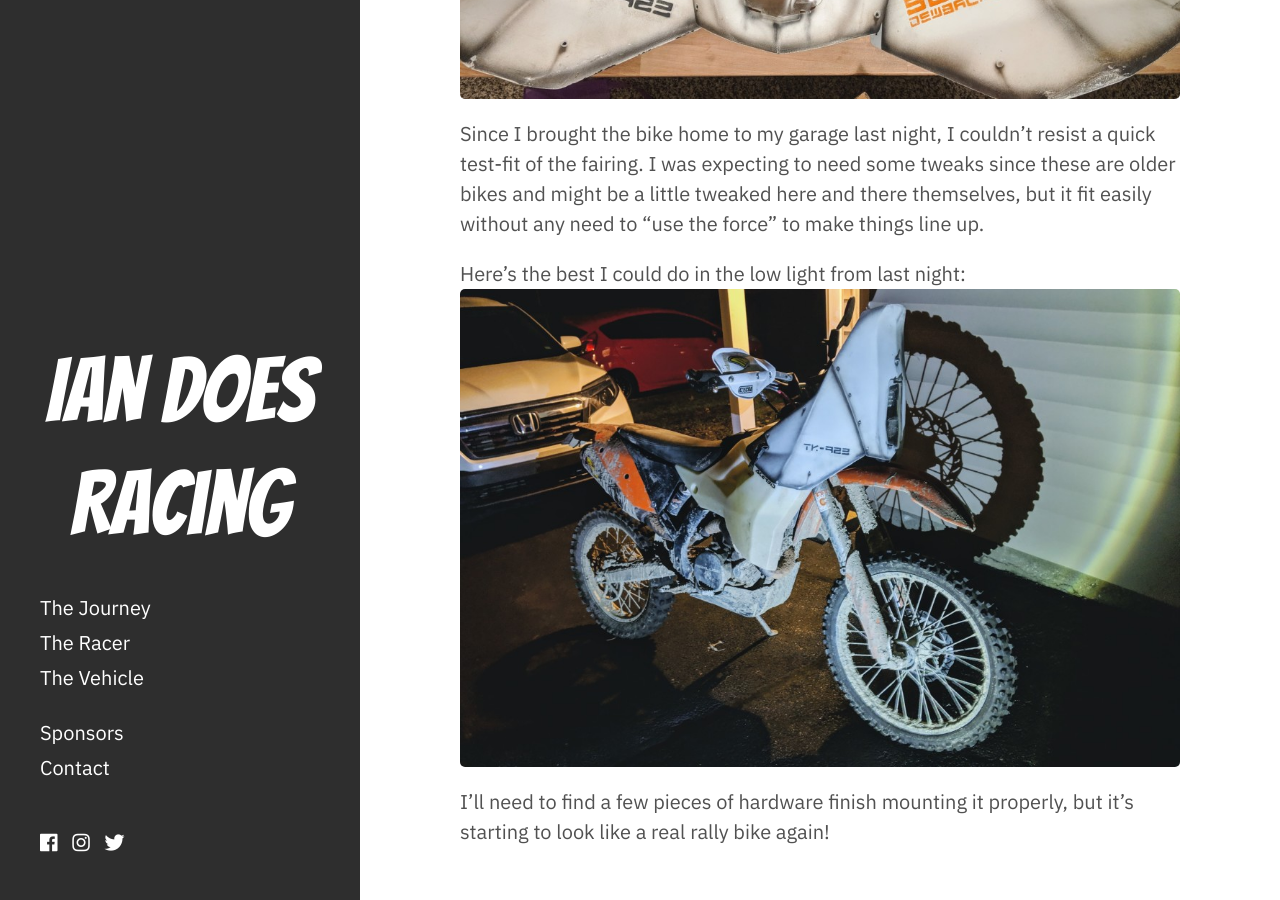
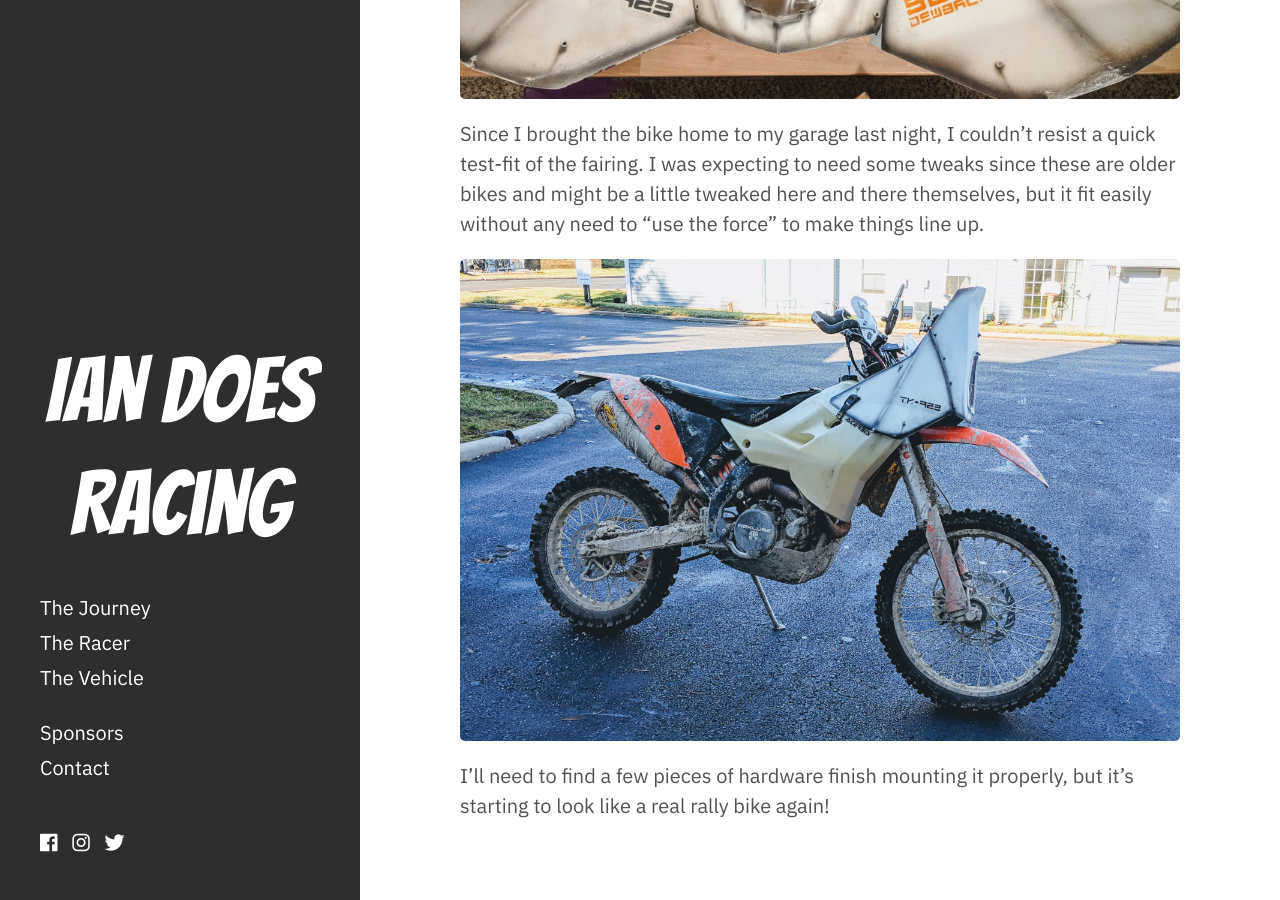
Before and after one commit to icooper/iandoesracing, a Jekyll site: the page built from _posts/2019-01-04-rally-fairing-replacement.md, in a window 1280 px wide and 900 px high, scrolled down 2814 px. Built offline with Jekyll 4.4.1, drawn with Linux system fonts in a browser that asks for light colours; nearby versions of some CDN libraries; grey boxes are pictures that could not be loaded.

Commit message:
updated image

```diff
--- a/_posts/2019-01-04-rally-fairing-replacement.md
+++ b/_posts/2019-01-04-rally-fairing-replacement.md
@@ -27,7 +27,6 @@ He was willing to sell me his second set of fairings at a very reasonable price,
 
 Since I brought the bike home to my garage last night, I couldn't resist a quick test-fit of the fairing. I was expecting to need some tweaks since these are older bikes and might be a little tweaked here and there themselves, but it fit easily without any need to "use the force" to make things line up.
 
-Here's the best I could do in the low light from last night:
-![first look at the replacement fairing on the bike](/assets/img/ktm505-fairingfirstlook.jpg "first look at the replacement fairing on the bike")
+![first daylight look at the replacement fairing on the bike](/assets/img/ktm505-fairingfirstlook.jpg "first daylight look at the replacement fairing on the bike")
 
 I'll need to find a few pieces of hardware finish mounting it properly, but it's starting to look like a real rally bike again!
```
Also changed, not shown: assets/img/ktm505-fairingfirstlook.jpg.
